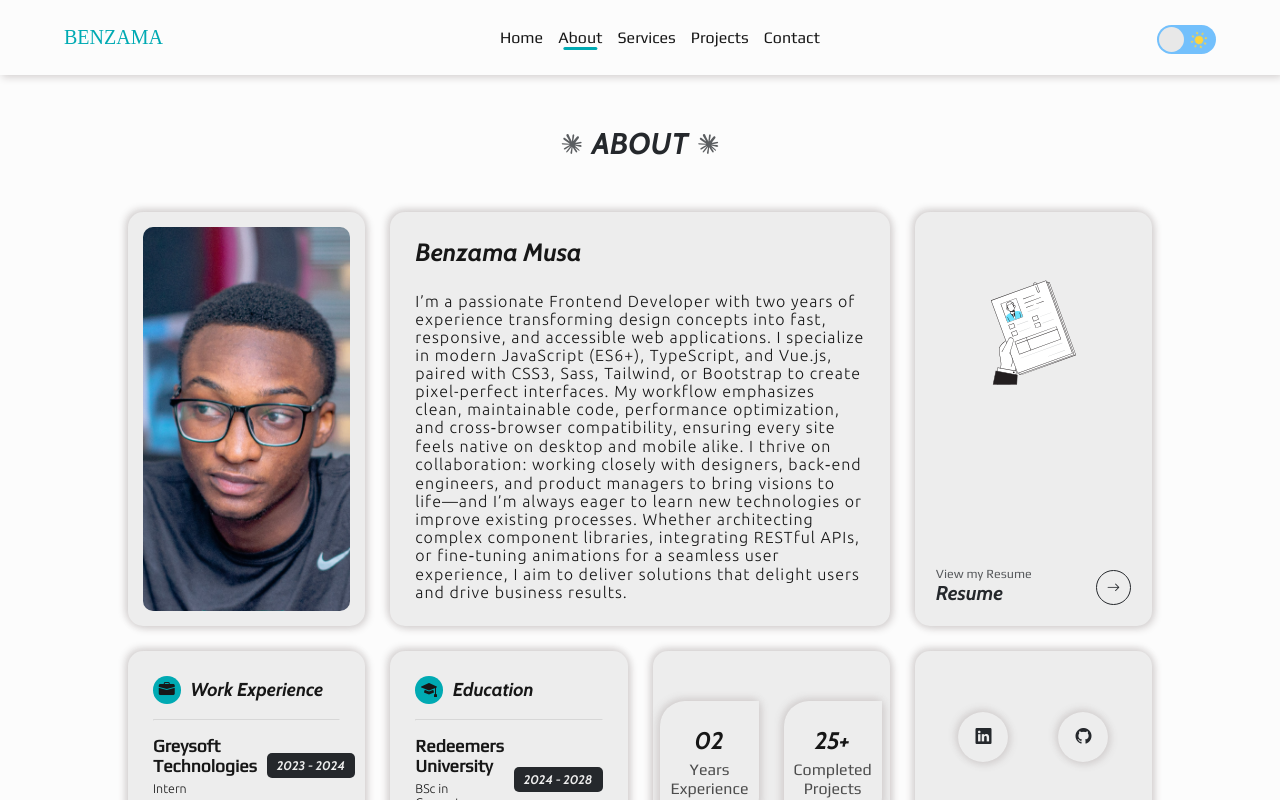
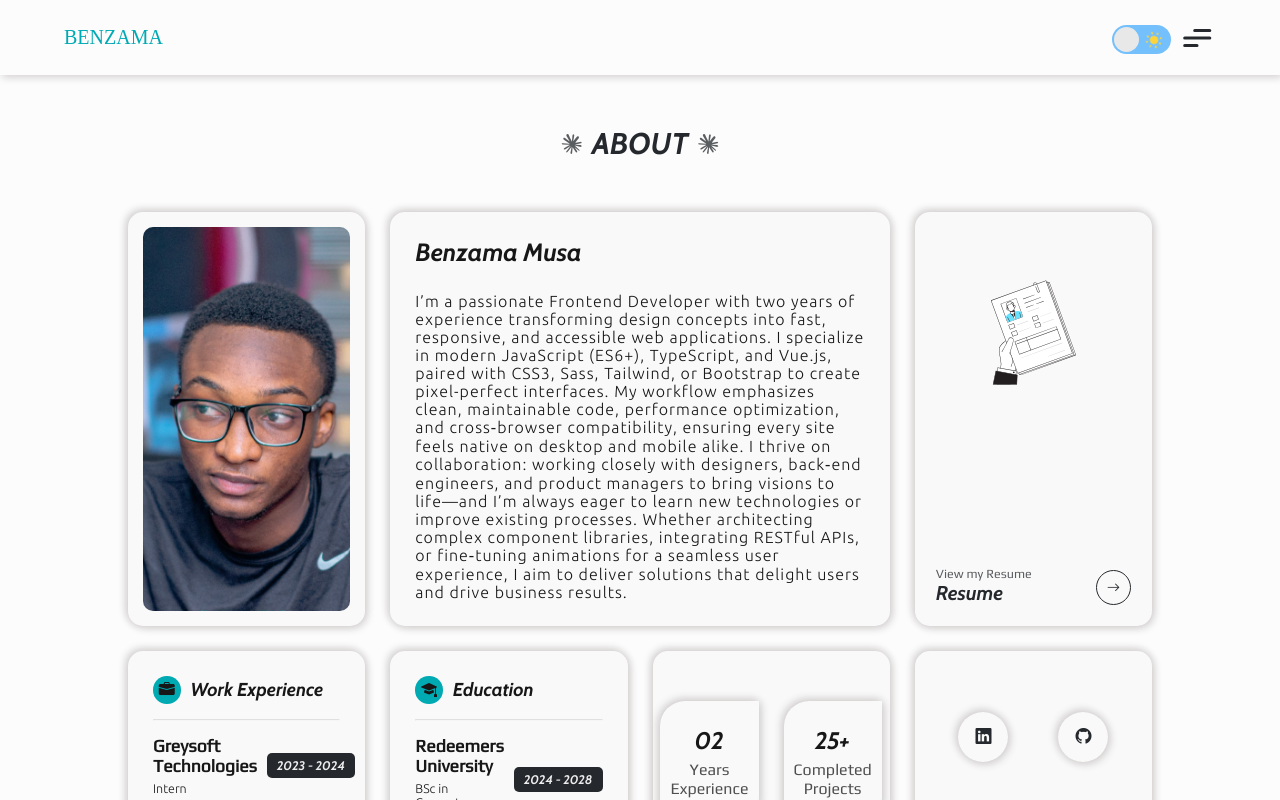
Before and after one commit to Ben-Zama/my-portfolio, a Nuxt app: page /about in a window 1280 px wide. Shown: the top 800 px of the page. Built offline with nearby package versions, Linux system fonts and the light colour scheme; a web font is replaced by a local one.

Commit message:
Test for fixed medium screens

```diff
--- a/assets/styles/_mixins.scss
+++ b/assets/styles/_mixins.scss
@@ -1,13 +1,16 @@
 // _mixins.scss
 
-@mixin respond($breakpoint) {
+@mixin respond($breakpoint, $type: 'min') {
   $size: map-get($breakpoints, $breakpoint);
-  @if $size != null {
-    @media (min-width: $size) {
+
+  @if $size == null {
+    @warn "Breakpoint `#{$breakpoint}` not found in $breakpoints map.";
+  } @else if index(('min', 'max'), $type) == null {
+    @warn "Second argument `#{$type}` must be 'min' or 'max'.";
+  } @else {
+    @media (#{unquote($type)}-width: #{$size}) {
       @content;
     }
-  } @else {
-    @warn "Breakpoint #{$breakpoint} not found in \$breakpoints map.";
   }
 }
 
--- a/assets/styles/_variables.scss
+++ b/assets/styles/_variables.scss
@@ -14,6 +14,7 @@ $light-colors: (
   text:      #171717,
   primary:   #25282C,
   secondary: #EDEDED,
+  opaque-secondary: #ededed35,
   accent:    #00AAB3,
   reverse-accent: #4DF6FF,
   shadow:    #d1cdcd,
@@ -25,6 +26,7 @@ $dark-colors: (
   text:      #FCFCFC,
   primary:   #EDEDED,
   secondary: #25282C,
+  opaque-secondary: #25282cc5,
   accent:    #4DF6FF,
   reverse-accent: #00AAB3,
   shadow:    #070808,
--- a/assets/styles/layout.scss
+++ b/assets/styles/layout.scss
@@ -32,7 +32,7 @@
     .logo {
       font-family: logo-font;
       font-size: 20px;
-            color: var(--accent-color)
+      color: var(--accent-color);
     }
 
     > nav {
@@ -81,7 +81,7 @@
         align-items: center;
         justify-content: center;
         font-size: 12.5px;
-                transition: .25s ease;
+        transition: 0.25s ease;
         &:hover {
           background-color: var(--primary-color);
           color: var(--accent-color);
@@ -105,10 +105,8 @@
   }
 }
 
-@include respond(md) {
-
+@include respond(md, max) {
   .layout {
-
     header {
       padding: 0 7.5%;
 
@@ -132,9 +130,7 @@
 }
 
 @include respond(lg) {
-
   .layout {
-
     header {
       padding: 0 5%;
     }
--- a/components/gridCard.vue
+++ b/components/gridCard.vue
@@ -30,7 +30,7 @@ const props = defineProps({
     width: 100%;
     height: 100%;
     display: flex;
-    background: var(--secondary-color);
+    background: var(--opaque-secondary-color);
     border-radius: 15px;
     box-shadow: 2px 2px 8px var(--shadow-color), -2px -2px 8px var(--shadow-color);
     padding: 10px;
--- a/components/gridCard2.vue
+++ b/components/gridCard2.vue
@@ -14,7 +14,7 @@
 .gridCard {
     width: 100%;
     height: 100%;
-    background: var(--secondary-color);
+    background: var(--opaque-secondary-color);
     border-radius: 15px;
     box-shadow: 2px 2px 8px var(--shadow-color), -2px -2px 8px var(--shadow-color);
 
```
Lines whose indentation alone changed are shown as unchanged.
